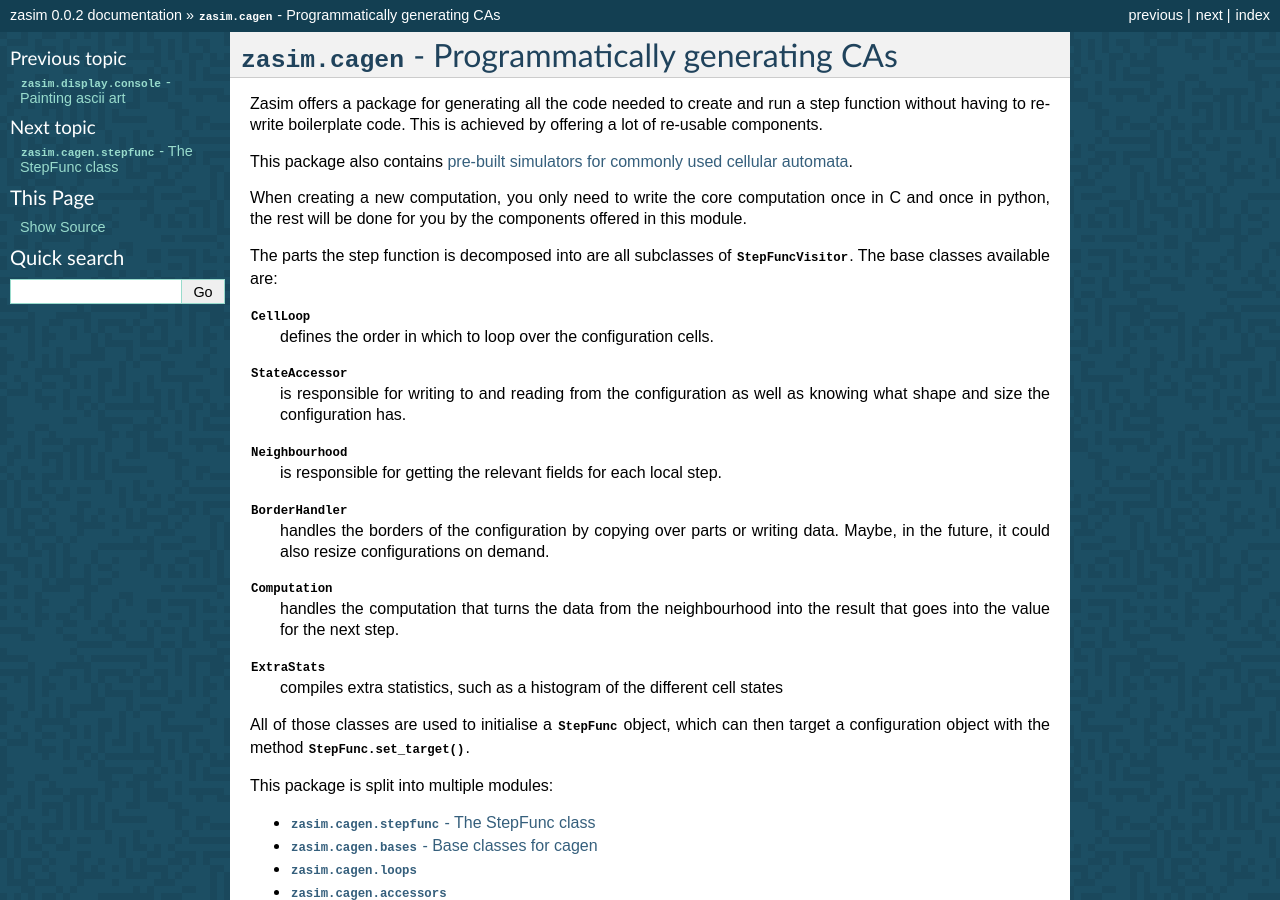
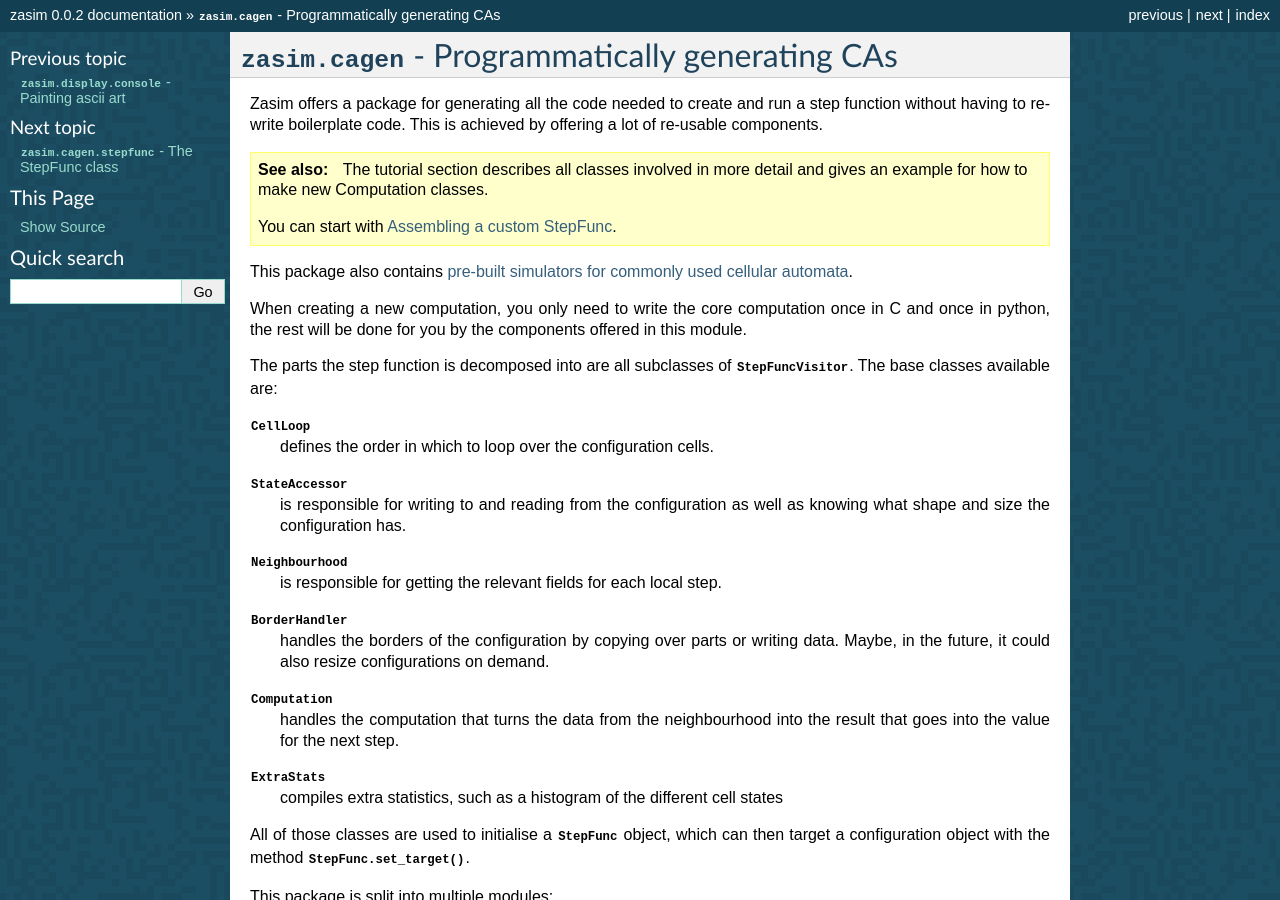
Before and after one commit to timo/zasim, a Sphinx documentation site: the page built from docs/cagen.rst, in a window 1280 px wide and 900 px high. Built offline with Sphinx 7.4.7, drawn with Linux system fonts in a browser that asks for light colours; formulas are drawn with MathJax 3.

Commit message:
link to the tutorial from docs/cagen

```diff
--- a/docs/cagen.rst
+++ b/docs/cagen.rst
@@ -4,6 +4,13 @@
 Zasim offers a package for generating all the code needed to create and run a
 step function without having to re-write boilerplate code. This is achieved by
 offering a lot of re-usable components.
+
+.. seealso::
+
+    The tutorial section describes all classes involved in more detail and gives
+    an example for how to make new Computation classes.
+
+    You can start with :ref:`tutorial_stepfunc`.
 
 This package also contains :doc:`pre-built simulators for commonly used cellular
 automata <cagen/simulators>`.
```
